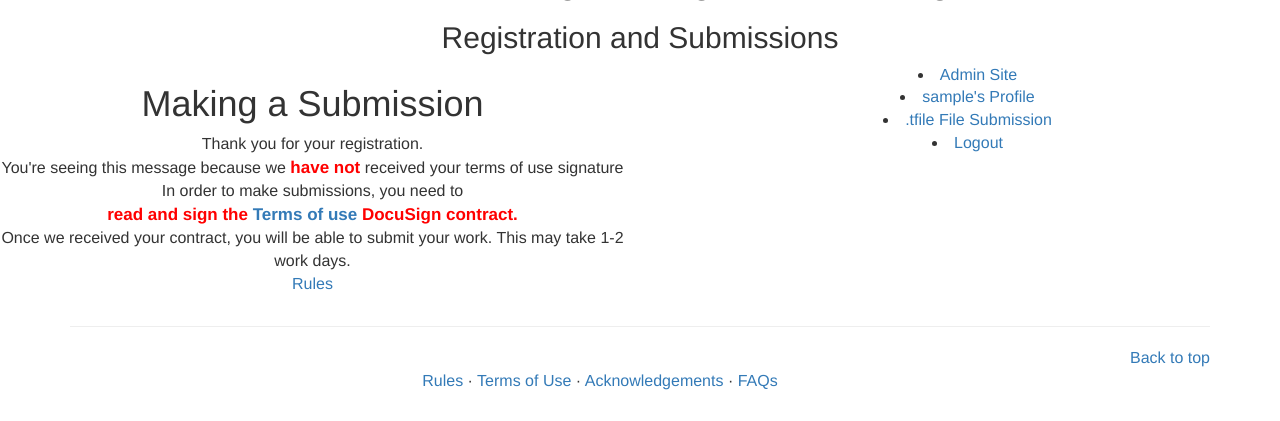
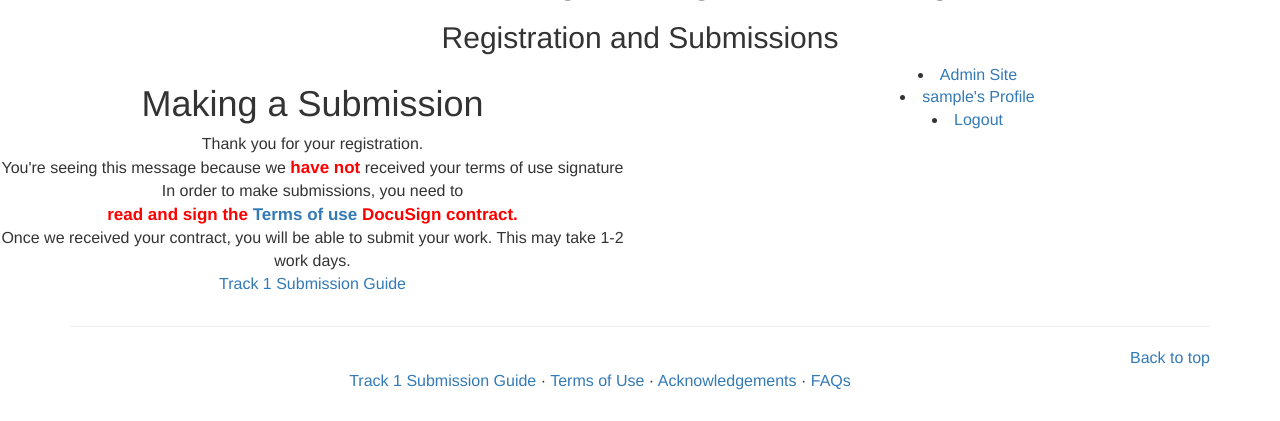
Before and after one commit to matthew-ardi/LPIRC_2018_Track1_Submission, a Django app: template app/templates/app/index.html in a window 1280 px wide. Shown: the part 379-800 px from the top of the page. Run offline with Django 3.2, Linux system fonts and the light colour scheme; the template is opened without the code that fills it, so the values that code supplies are empty; the visitor is signed in with stand-in values (Sample User, id 1); some libraries are stand-ins or nearby versions.

Commit message:
popup for /terms/ and /rules/, change /rules/ to 'track 1 submission guide'

```diff
--- a/app/templates/app/index.html
+++ b/app/templates/app/index.html
@@ -29,19 +29,19 @@
                 <p>Thank you for your registration. <br>
                     You're seeing this message because we <b style="color:red">have not</b> received your terms of use signature<br>
                     In order to make submissions, you need to<br>
-                    <b style="color:red">read and sign the <a href="https://na2.docusign.net/Member/PowerFormSigning.aspx?PowerFormId=7f3e4ce4-0a5e-4707-b9b1-3b87ae892356">Terms of use</a> DocuSign contract.</b><br>
+                    <b style="color:red">read and sign the <a href="https://na2.docusign.net/Member/PowerFormSigning.aspx?PowerFormId=7f3e4ce4-0a5e-4707-b9b1-3b87ae892356" target="_blank">Terms of use</a> DocuSign contract.</b><br>
                     Once we received your contract, you will be able to submit your work. This may take 1-2 work days.
-                    <br><a href="/rules/">Rules</a>
+                    <br><a href="/rules/" target="_blank">Track 1 Submission Guide</a>
                 </p>
 
                 {% else %}
                     <p><a href="/simple_upload/">.tfile File Submission</a>
-                    <br><a href="/rules/">Rules</a></p>
+                    <br><a href="/rules/" target="_blank">Track 1 Submission Guide</a></p>
                 {% endif %}
             {% else %}
                 <h1>Making a Submission</h1>
                 <p>Please register for your group to make submissions
-                <br><a href="/rules/">rules</a></p>
+                <br><a href="/rules/" target="_blank">Track 1 Submission Guide</a></p>
             {% endif %}
             </div>
         </div>
@@ -53,7 +53,6 @@
             <li id="adminSite"><a href="/admin/">Admin Site</a></li>
         {% endif %}
         <li id="someprofile"><a href="/profile/">{{request.user.username}}'s Profile </a></li>
-        <li><a href="/simple_upload/">.tfile File Submission</a></li>
         <li><a href="/logout/">Logout</a></li>
     {% else %}
     <div>
@@ -193,7 +192,7 @@
     <hr class="divide-divider">
     <footer>
         <p class="pull-right hidden-xs"><a href="#">Back to top</a></p>
-        <p><br><a href="/rules/">Rules</a>   ·   <a href="/terms/">Terms of Use</a>   ·   <a href="/ack/">Acknowledgements</a>   ·   <a href="/faqs/">FAQs</a></p>
+        <p><br><a href="/rules/" target="_blank">Track 1 Submission Guide</a>   ·   <a href="/terms/">Terms of Use</a>   ·   <a href="/ack/">Acknowledgements</a>   ·   <a href="/faqs/">FAQs</a></p>
     </footer>
 </div>
 
```
